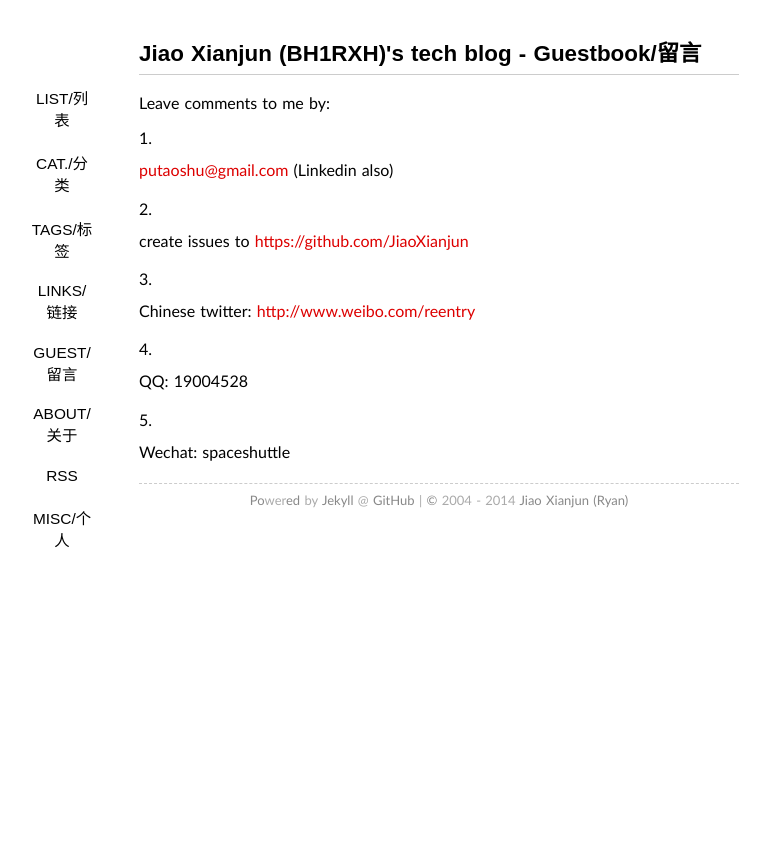
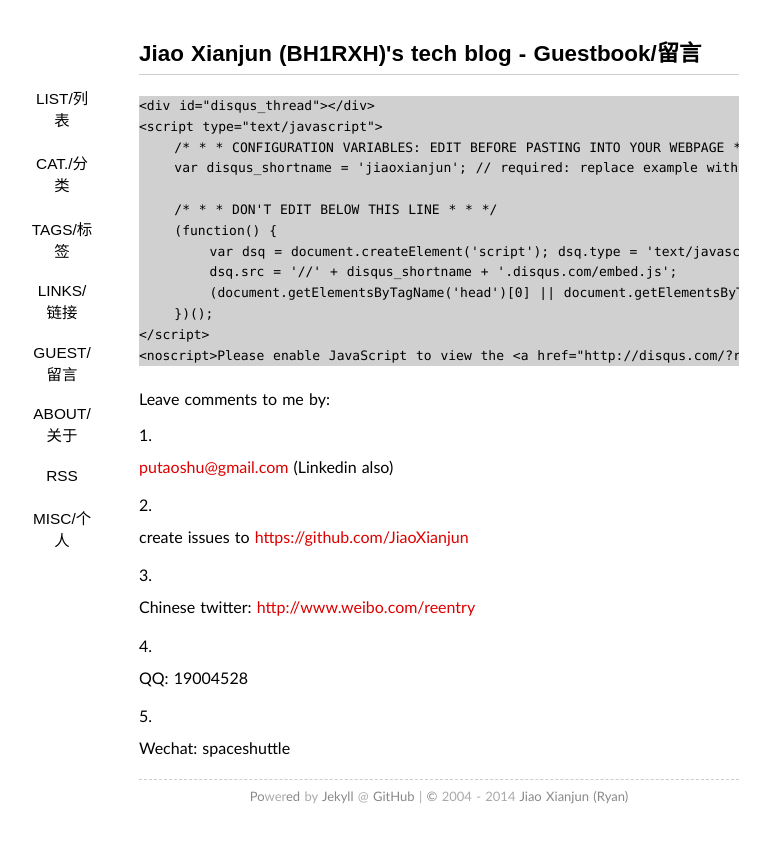
Before and after one commit to sdr-x/sdr-x.github.io, a Jekyll site: the page built from guestbook/index.md, in a window 1280 px wide. Shown: the top 843 px of the page, without its empty margins (201-971 px from the left). Built offline with Jekyll 4.4.1, drawn with Linux system fonts in a browser that asks for light colours; some web fonts are replaced; Markdown is read by kramdown in place of the engine named in the settings; comment, search, counter and statistics services are not loaded.

Commit message:
Update index.md

```diff
--- a/guestbook/index.md
+++ b/guestbook/index.md
@@ -4,6 +4,21 @@ title: Jiao Xianjun (BH1RXH)'s tech blog - Guestbook/留言
 comments: yes
 thread: 3216
 ---
+
+    <div id="disqus_thread"></div>
+    <script type="text/javascript">
+        /* * * CONFIGURATION VARIABLES: EDIT BEFORE PASTING INTO YOUR WEBPAGE * * */
+        var disqus_shortname = 'jiaoxianjun'; // required: replace example with your forum shortname
+
+        /* * * DON'T EDIT BELOW THIS LINE * * */
+        (function() {
+            var dsq = document.createElement('script'); dsq.type = 'text/javascript'; dsq.async = true;
+            dsq.src = '//' + disqus_shortname + '.disqus.com/embed.js';
+            (document.getElementsByTagName('head')[0] || document.getElementsByTagName('body')[0]).appendChild(dsq);
+        })();
+    </script>
+    <noscript>Please enable JavaScript to view the <a href="http://disqus.com/?ref_noscript">comments powered by Disqus.</a></noscript>
+
 
 Leave comments to me by:
 
```
